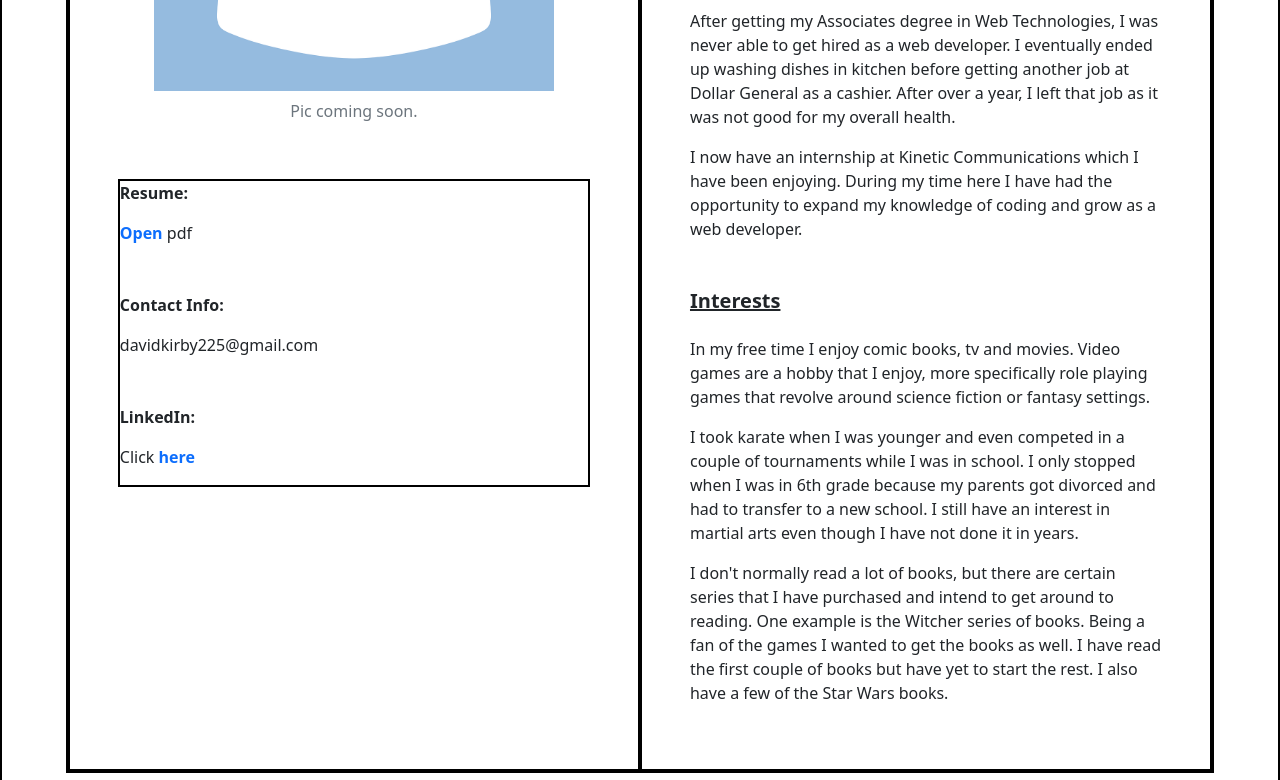
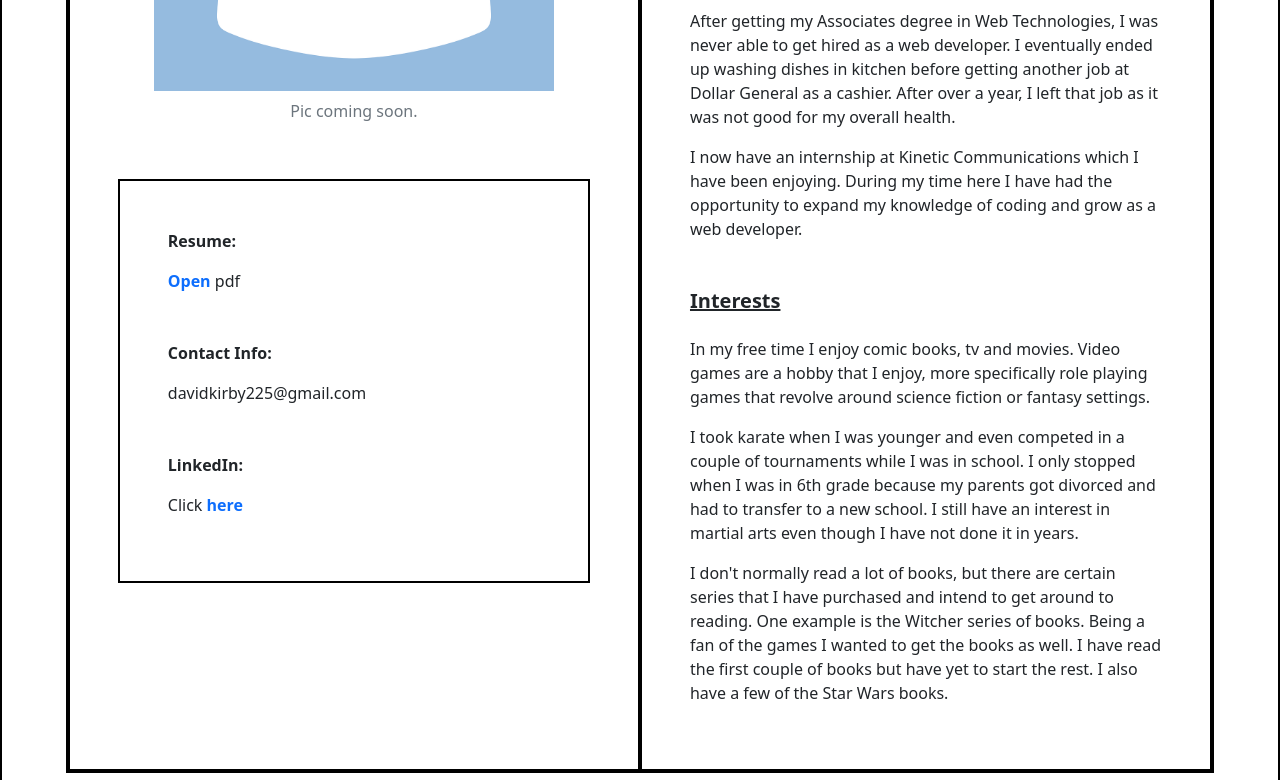
Before and after one commit to DaveKirby111/davidkirby, a React (Create React App) app: page /about in a window 1280 px wide. Shown: the part 611-1391 px from the top of the page. Built offline with nearby package versions, Linux system fonts and the light colour scheme.

Commit message:
working on it

```diff
--- a/src/App.css
+++ b/src/App.css
@@ -15,7 +15,7 @@ header, nav, main, footer, .email, .banner, .my-info .img, .info, .about-contain
     margin-right: 10px;
 }
 
-body {
+html, body {
     height: 100%;
 }
 
--- a/src/components/MyModal.js
+++ b/src/components/MyModal.js
@@ -1,7 +1,6 @@
-import React from "react";
+import React, { useState } from "react";
 import Modal from "react-bootstrap/Modal";
 import Button from "react-bootstrap/Button";
-import { useState } from "react";
 
 const styles = {
   image: {
--- a/src/pages/About.js
+++ b/src/pages/About.js
@@ -21,7 +21,7 @@ export default function About() {
             <img src={placeholder} alt="me" className="me" />
             <caption className="mb-5">Pic coming soon.</caption>
 
-            <div className="about-info">
+            <div className="about-info p-5">
               <p className="fw-bold">Resume:</p>
               <p className="pdf mb-5">
                 <a
```
